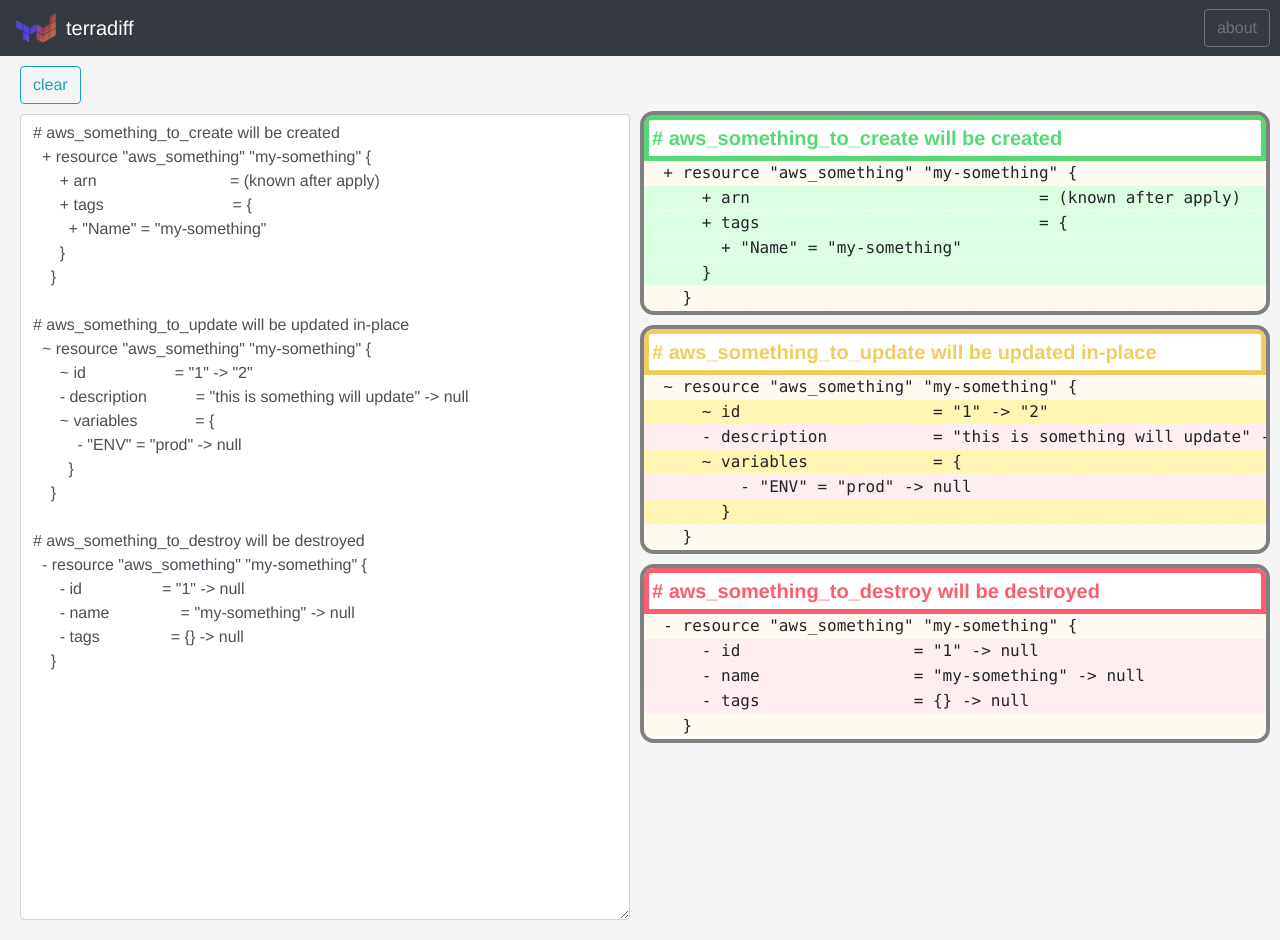
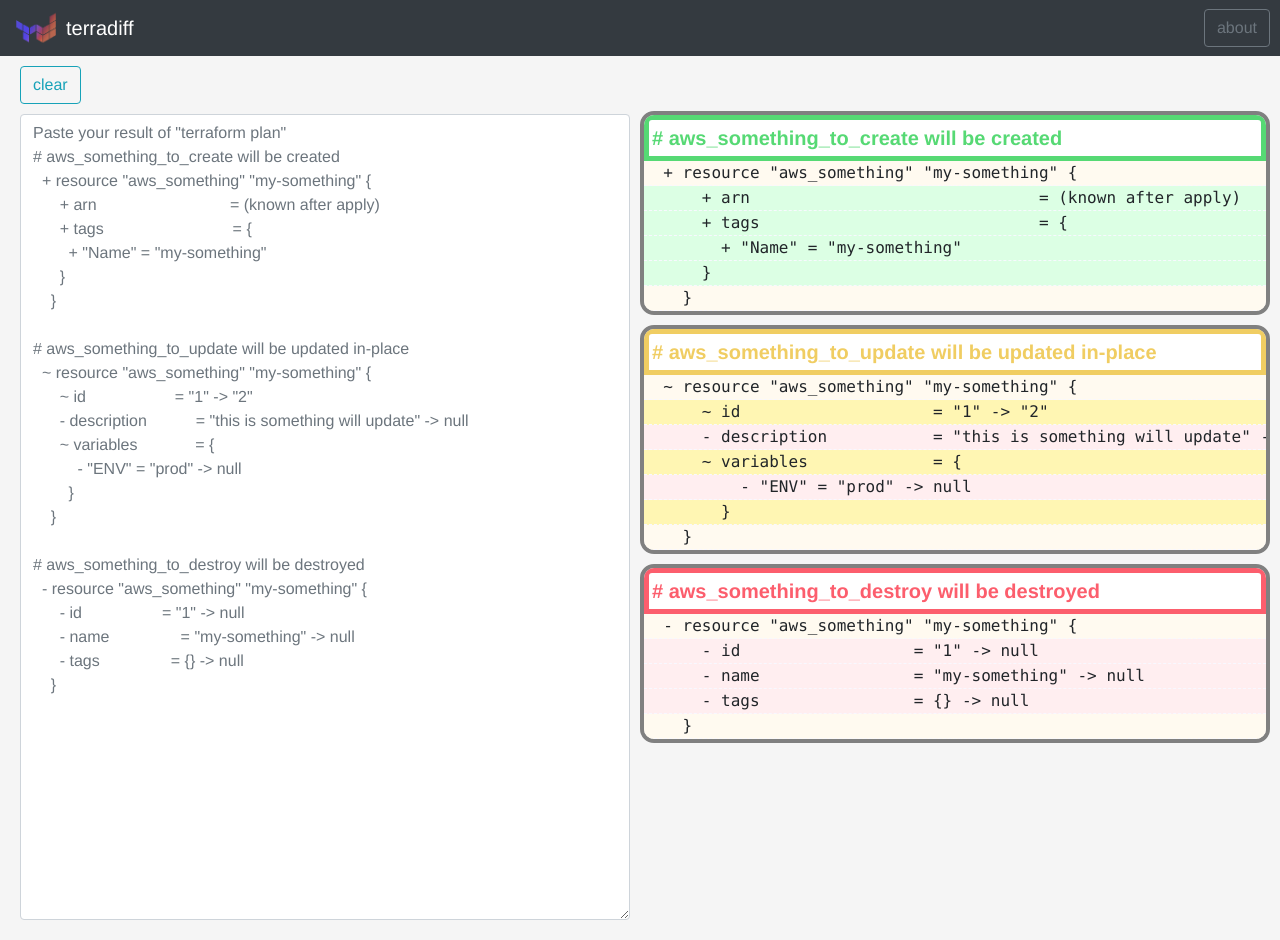
Before and after one commit to maito1201/terradiff, a Vue app: page / in a window 1280 px wide. Built offline with nearby package versions, Linux system fonts and the light colour scheme.

Commit message:
implement sanitizer

```diff
--- a/src/components/Main.vue
+++ b/src/components/Main.vue
@@ -4,15 +4,16 @@
         <div class="input-group button-wrapper">
           <button class="btn btn-outline-info clear-button" @click="clearInput">clear</button>
         </div>
-        <textarea id="tf-input" class="tf-text-area form-control" v-model="input" placeholder="Paste your result of `terraform plan`"></textarea>
+        <textarea id="tf-input" class="tf-text-area form-control" v-model="input" :placeholder="template"></textarea>
     </div>
     <div class="result-area" v-html="parsedInput"></div>
   </div>
 </template>
 
 <script>
-let template =
-`# aws_something_to_create will be created
+const TEMPLATE =
+`Paste your result of "terraform plan"
+# aws_something_to_create will be created
   + resource "aws_something" "my-something" {
       + arn                              = (known after apply)
       + tags                             = {
@@ -36,16 +37,20 @@ let template =
       - tags                = {} -> null
     }`
 import parseTf from "../service/parsetf.js"
+import sanitizeInput from "../service/sanitizer.js"
 export default {
   name: 'Main',
   data: function (){
     return {
-      input: template,
+      input: "",
+      template: TEMPLATE
     }
   },
   computed: {
     parsedInput: function (){
-      return parseTf(this.input)
+      if (this.input == "") return parseTf(TEMPLATE)
+      const sanitized = sanitizeInput(this.input)
+      return parseTf(sanitized)
     }
   },
   methods: {
--- /dev/null
+++ b/src/service/sanitizer.js
@@ -0,0 +1,4 @@
+export default function sanitizeInput(input){
+    const sanitizeRegexp = /<\/*[a-z]*>/g
+    return input.replace(sanitizeRegexp, "")
+}
```
Also changed, not shown: 1 other file (tests, documents, lock files or other folders).
